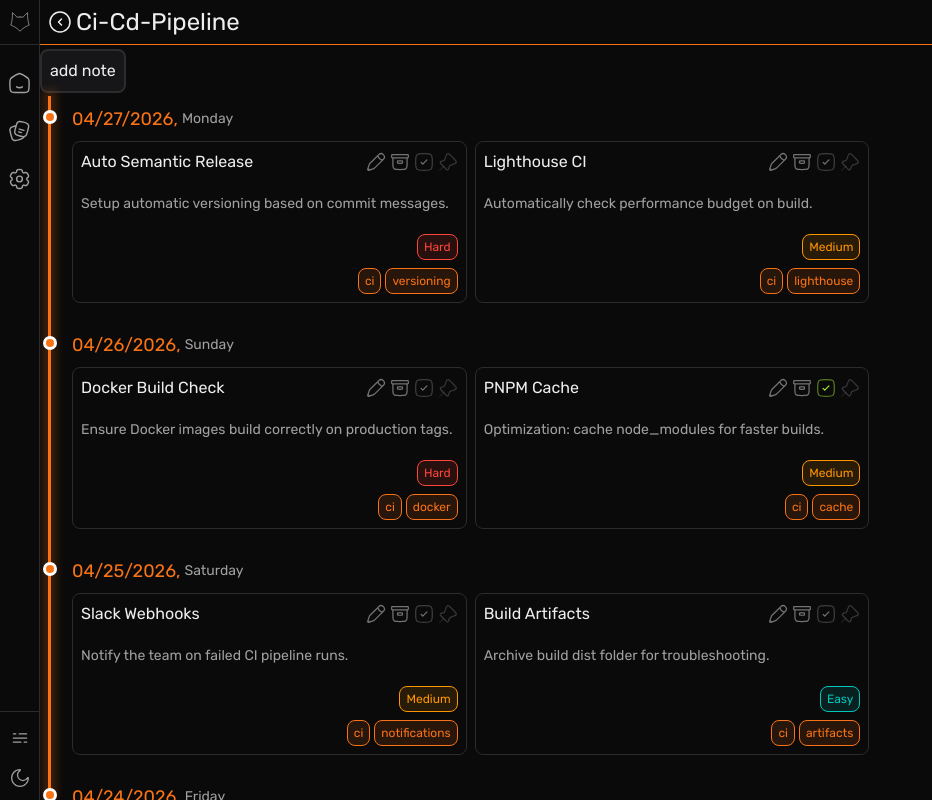
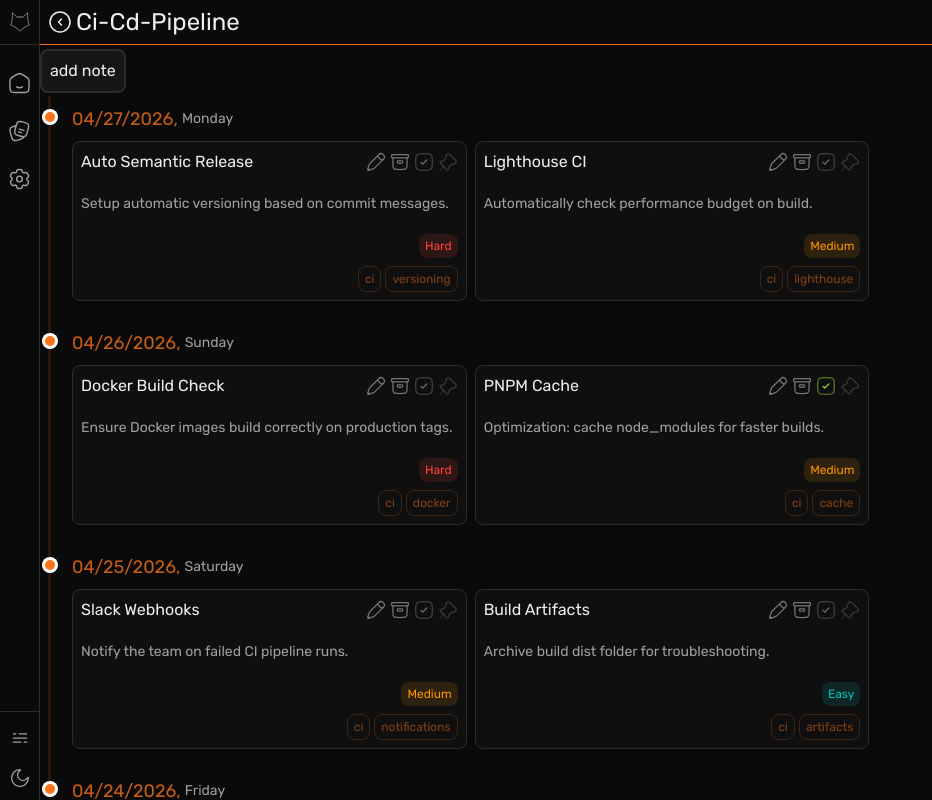
Before and after one commit to LuckyFoxCode/note-flow, a Vue app: page /categories/ci-cd-pipeline in a window 1280 px wide. Shown: the whole page, without its empty margins (0-932 px from the left). Built offline with nearby package versions, Linux system fonts and the light colour scheme.

Commit message:
style(ui): refine category view styling and visual hierarchy

```diff
--- a/src/views/CategoryView.vue
+++ b/src/views/CategoryView.vue
@@ -98,11 +98,8 @@ const getFullDate = (dateStr: string) => {
       add note
     </button>
     <div
-      class="bg-accent absolute top-24 bottom-2 left-2 z-10 w-0.75"
-      :style="{
-        background: currentCategory?.categoryColor,
-        boxShadow: `0 0 8px 6px ${currentCategory?.categoryColor}33`,
-      }"
+      class="absolute top-24 bottom-2 left-2 z-10 w-0.75"
+      :style="{ background: `${currentCategory?.categoryColor}20` }"
     />
     <ul
       class="relative flex min-h-0 w-full flex-1 flex-col content-start gap-5 overflow-y-auto bg-transparent py-2 pr-2"
@@ -114,17 +111,17 @@ const getFullDate = (dateStr: string) => {
       >
         <h3 class="flex items-center gap-x-1">
           <span
-            class="text-lg"
+            class="text-text-main text-lg opacity-80"
             :style="{ color: currentCategory?.categoryColor }"
             >{{ getDayLabel(date.date) }},</span
           >
           <span class="text-text-secondary text-sm">{{ getFullDate(date.date) }}</span>
         </h3>
         <div
-          class="absolute top-3 left-2.5 z-20 flex size-3.5 -translate-x-1/2 -translate-y-1/2 items-center justify-center rounded-full bg-white"
+          class="absolute top-3 left-2.5 z-20 flex size-4 -translate-x-1/2 -translate-y-1/2 items-center justify-center rounded-full bg-white"
         >
           <div
-            class="size-2 rounded-full"
+            class="size-2.5 rounded-full"
             :style="{ backgroundColor: currentCategory?.categoryColor }"
           />
         </div>
@@ -135,7 +132,7 @@ const getFullDate = (dateStr: string) => {
           <li
             v-for="note in date.notes"
             :key="note.id"
-            class="border-border flex flex-col gap-y-5 rounded-lg border p-2"
+            class="border-border bg-code-bg/30 flex flex-col gap-y-5 rounded-lg border p-2"
           >
             <div class="flex items-center gap-x-1.5">
               <h4 class="text-text-main flex-1">{{ note.title }}</h4>
@@ -170,7 +167,7 @@ const getFullDate = (dateStr: string) => {
             <div class="text-text-secondary flex-1 text-sm">{{ note.content }}</div>
             <div class="flex flex-col items-end gap-y-2">
               <div
-                class="w-fit rounded-lg border px-1.5 py-1 text-xs capitalize"
+                class="w-fit rounded-lg px-1.5 py-1 text-xs capitalize"
                 :style="{
                   color: PRIORITY_CONFIG[note.priority].color,
                   borderColor: PRIORITY_CONFIG[note.priority].color,
@@ -183,11 +180,10 @@ const getFullDate = (dateStr: string) => {
                 <li
                   v-for="tag in note.tag"
                   :key="tag"
-                  class="rounded-lg border px-1.5 py-1 text-xs"
+                  class="border-border rounded-lg border px-1.5 py-1 text-xs"
                   :style="{
-                    backgroundColor: `${note.categoryColor}20`,
-                    color: note.categoryColor,
-                    borderColor: note.categoryColor,
+                    color: `${note.categoryColor}80`,
+                    borderColor: `${note.categoryColor}33`,
                   }"
                 >
                   {{ tag }}
```
